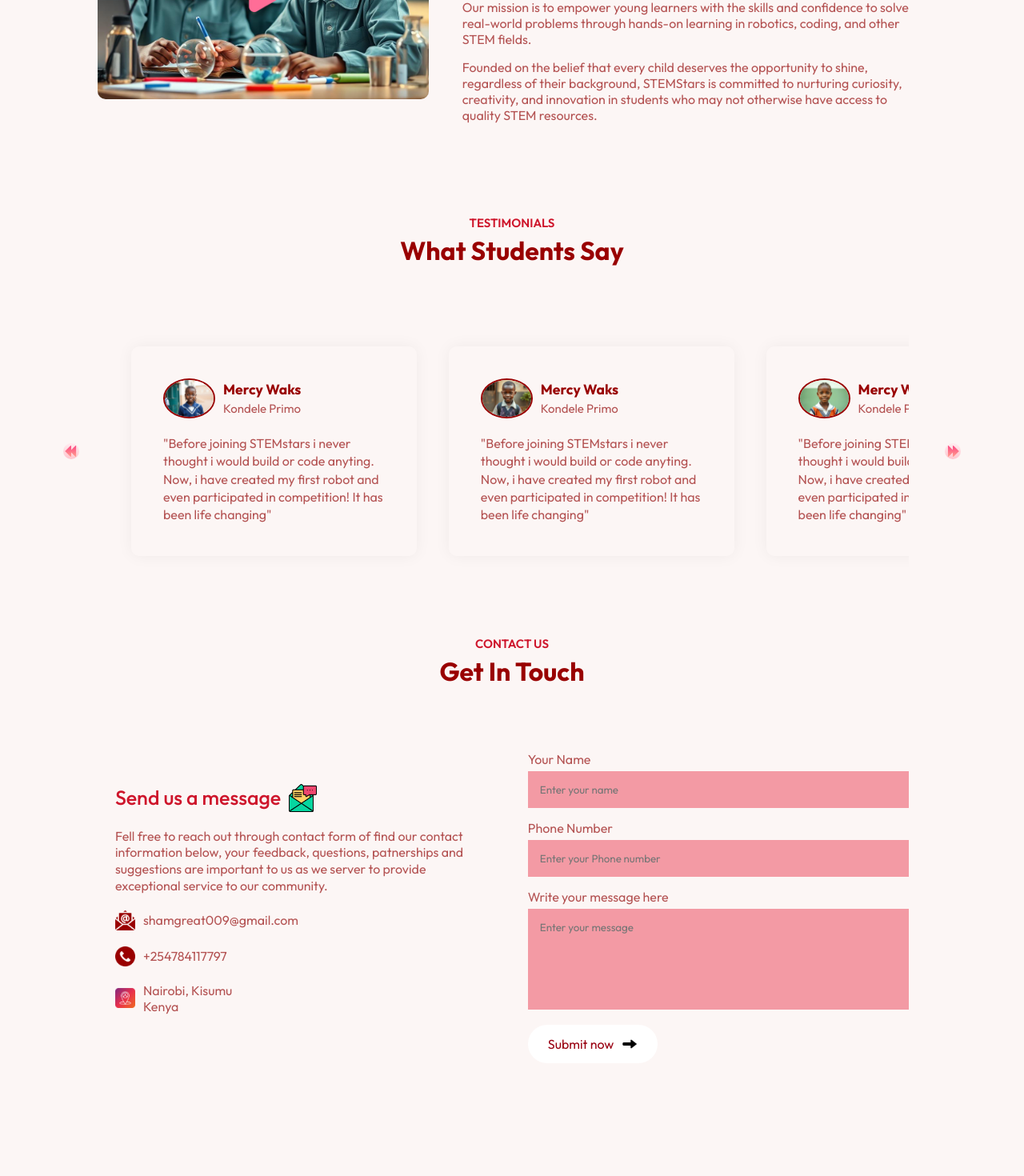
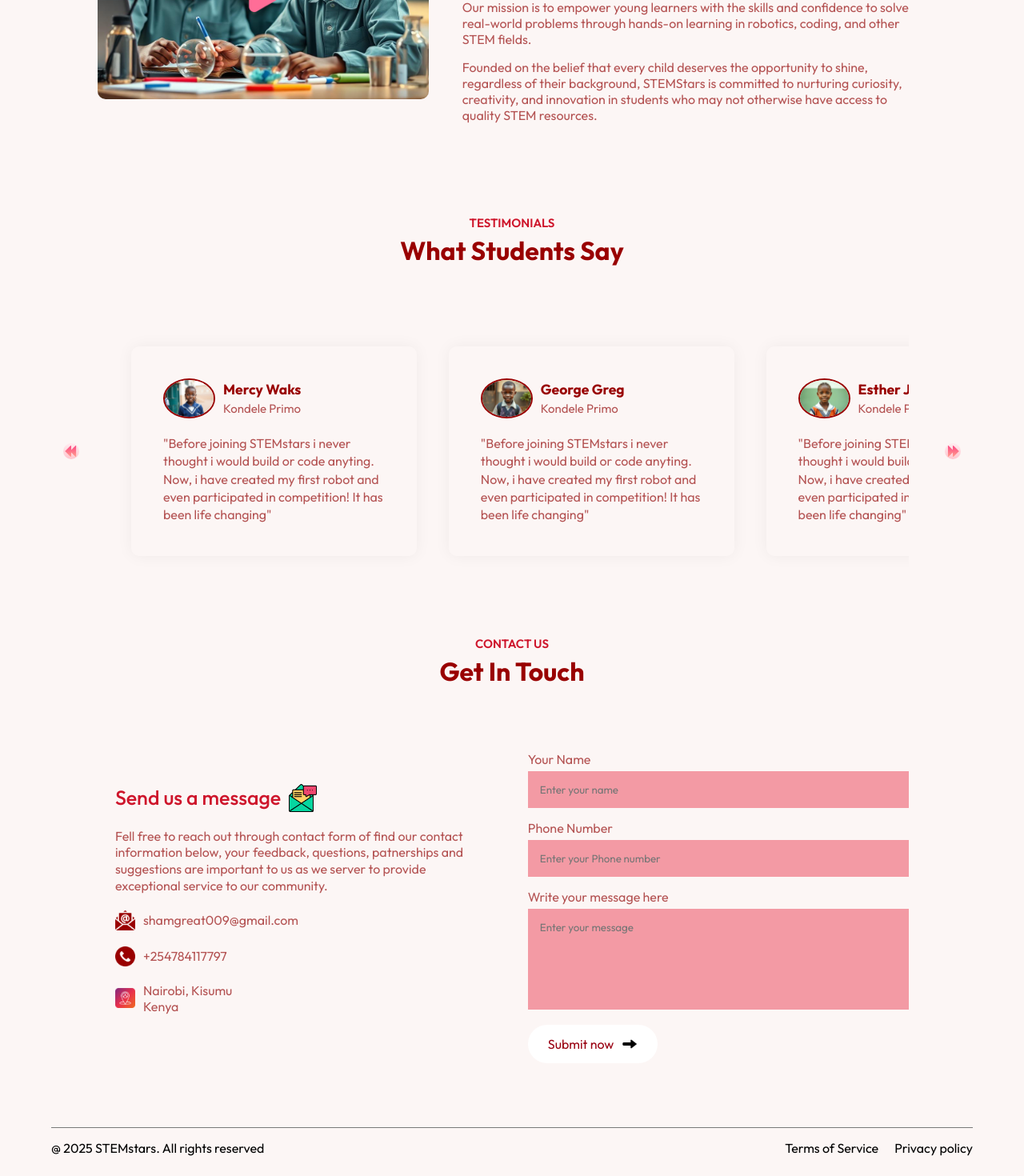
Before and after one commit to sham106/STEMstar, a React (Vite) app: page / in a window 1280 px wide. Shown: the part 1692-3162 px from the top of the page at 80% size. Before the commit the page ends 3101 px from the top, so only its background shows below. Built offline with nearby package versions, Linux system fonts and the light colour scheme.

Commit message:
sending a message and footer

```diff
--- a/src/App.jsx
+++ b/src/App.jsx
@@ -6,6 +6,7 @@ import Title from './components/Title/Title'
 import About from './components/About/About'
 import Testimonial from './components/Testimonials/Testimonial'
 import Contact from './components/Contact/Contact'
+import Footer from './components/Footer/Footer'
 
 const App = () => {
   return (
@@ -20,6 +21,7 @@ const App = () => {
         <Testimonial/>
         <Title subTitle='Contact Us' Title='Get In Touch'/>
         <Contact/>
+        <Footer/>
       </div>
     </div>
   )
--- a/src/components/Contact/Contact.jsx
+++ b/src/components/Contact/Contact.jsx
@@ -7,6 +7,32 @@ import location_icon from '../../assets/location_icon.png'
 import arrow_icon from '../../assets/arrow_icon.png'
 
 const Contact = () => {
+
+    const [result, setResult] = React.useState("");
+
+    const onSubmit = async (event) => {
+      event.preventDefault();
+      setResult("Sending....");
+      const formData = new FormData(event.target);
+
+      formData.append("access_key", "c34603a9-ce7f-41db-8c5e-a9c94ef75857");
+
+      const response = await fetch("https://api.web3forms.com/submit", {
+        method: "POST",
+        body: formData
+      });
+
+      const data = await response.json();
+
+      if (data.success) {
+        setResult("Form Submitted Successfully");
+        event.target.reset();
+      } else {
+        console.log("Error", data);
+        setResult(data.message);
+      }
+    };
+
   return (
     <div className='contact'>
         <div className='contact_col '>
@@ -22,8 +48,8 @@ const Contact = () => {
                 <li><img src={location_icon} alt='location_icon'/>Nairobi, Kisumu <br/> Kenya</li>
             </ul>
         </div>
-        <div className='contact_col'>
-            <form>
+        <div className='contact_col right'>
+            <form onSubmit={onSubmit}>
                 <label>Your Name</label>
                 <input type='text' name='name' placeholder='Enter your name'
                 required></input>
@@ -36,7 +62,7 @@ const Contact = () => {
                 <button type='submit' className='btn dark-btn' >Submit now <img src={arrow_icon}
                 alt=''/></button>
             </form>
-            <span></span>
+            <span>{result}</span>
         </div>
     </div>
   )
--- /dev/null
+++ b/src/components/Footer/Footer.css
@@ -0,0 +1,13 @@
+.footer{
+    margin: 10px auto;
+    display: flex;
+    align-items: center;
+    justify-content: space-between;
+    border-top: 1px solid #797979;
+    padding: 15px 0;
+}
+.footer ul li{
+    list-style: none;
+    display: inline-block;
+    margin-left: 20px;
+}
--- /dev/null
+++ b/src/components/Footer/Footer.jsx
@@ -0,0 +1,16 @@
+import React from 'react'
+import './Footer.css'
+
+const Footer = () => {
+  return (
+    <div className='footer'>
+        <p>@ 2025 STEMstars. All rights reserved</p>
+        <ul>
+            <li>Terms of Service</li>
+            <li>Privacy policy</li>
+        </ul>
+    </div>
+  )
+}
+
+export default Footer
--- a/src/components/Testimonials/Testimonial.jsx
+++ b/src/components/Testimonials/Testimonial.jsx
@@ -56,7 +56,7 @@ const Testimonial = () => {
               <div className="user_infor">
                 <img src={user_2  } alt=''/>
                 <div>
-                  <h3>Mercy Waks</h3>
+                  <h3>George Greg</h3>
                   <span>Kondele Primo</span>
                 </div>
               </div>
@@ -72,7 +72,7 @@ const Testimonial = () => {
               <div className="user_infor">
                 <img src={user_3 } alt=''/>
                 <div>
-                  <h3>Mercy Waks</h3>
+                  <h3>Esther Joy</h3>
                   <span>Kondele Primo</span>
                 </div>
               </div>
@@ -88,7 +88,7 @@ const Testimonial = () => {
               <div className="user_infor">
                 <img src={user_4 } alt=''/>
                 <div>
-                  <h3>Mercy Waks</h3>
+                  <h3>Blessed Oyoo</h3>
                   <span>Kondele Primo</span>
                 </div>
               </div>
@@ -104,7 +104,7 @@ const Testimonial = () => {
               <div className="user_infor">
                 <img src={user_5} alt=''/>
                 <div>
-                  <h3>Mercy Waks</h3>
+                  <h3>Jonnes Miya</h3>
                   <span>Migosi Primo</span>
                 </div>
               </div>
--- a/src/components/navbar/Navbar.jsx
+++ b/src/components/navbar/Navbar.jsx
@@ -8,7 +8,7 @@ const navbar = () => {
 
   useEffect(()=>{
     window.addEventListener('scroll', ()=>{
-      window.scrollY > 50 ? setSticky(true) : setSticky(false);
+      window.scrollY > 100 ? setSticky(true) : setSticky(false);
     })
   },[]);
 
```
